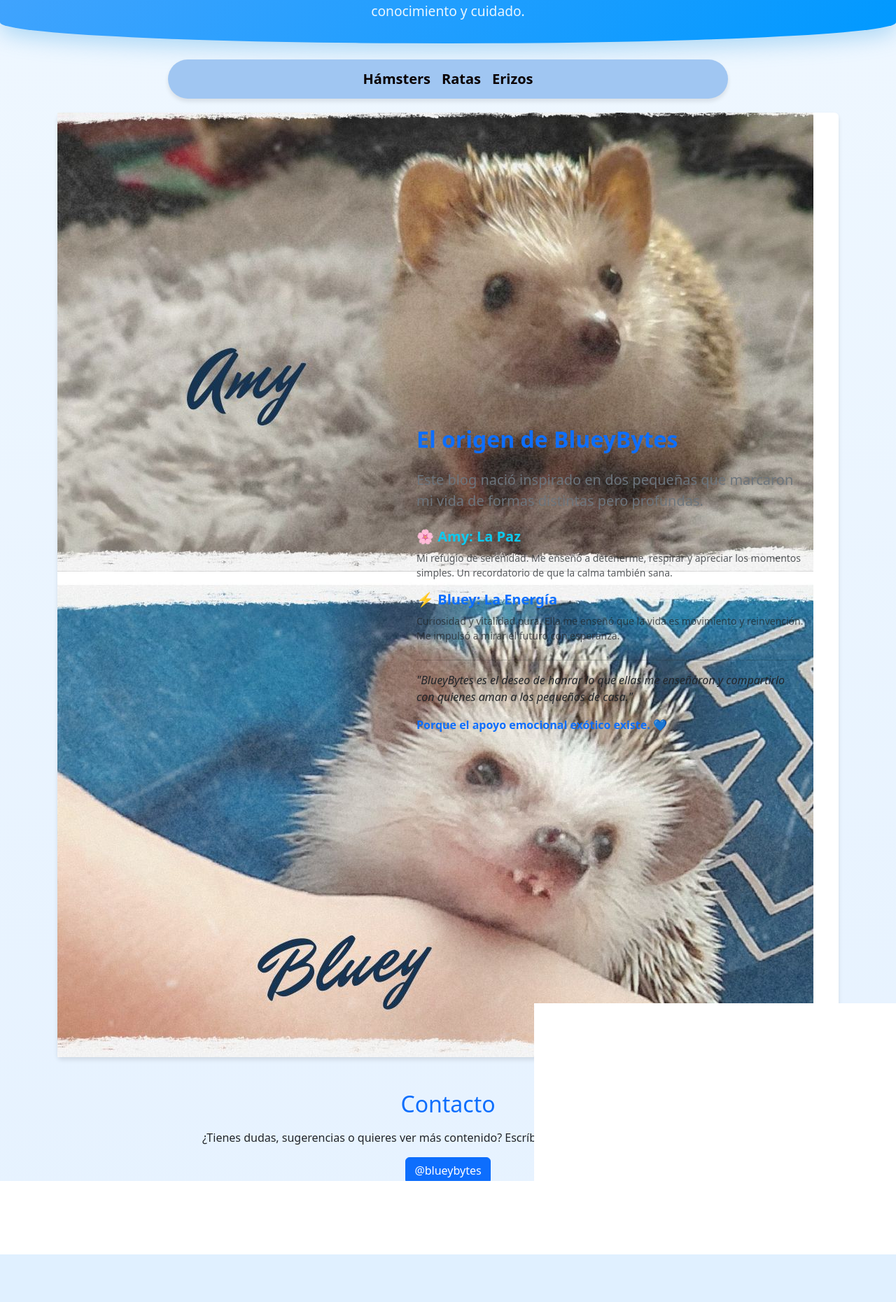
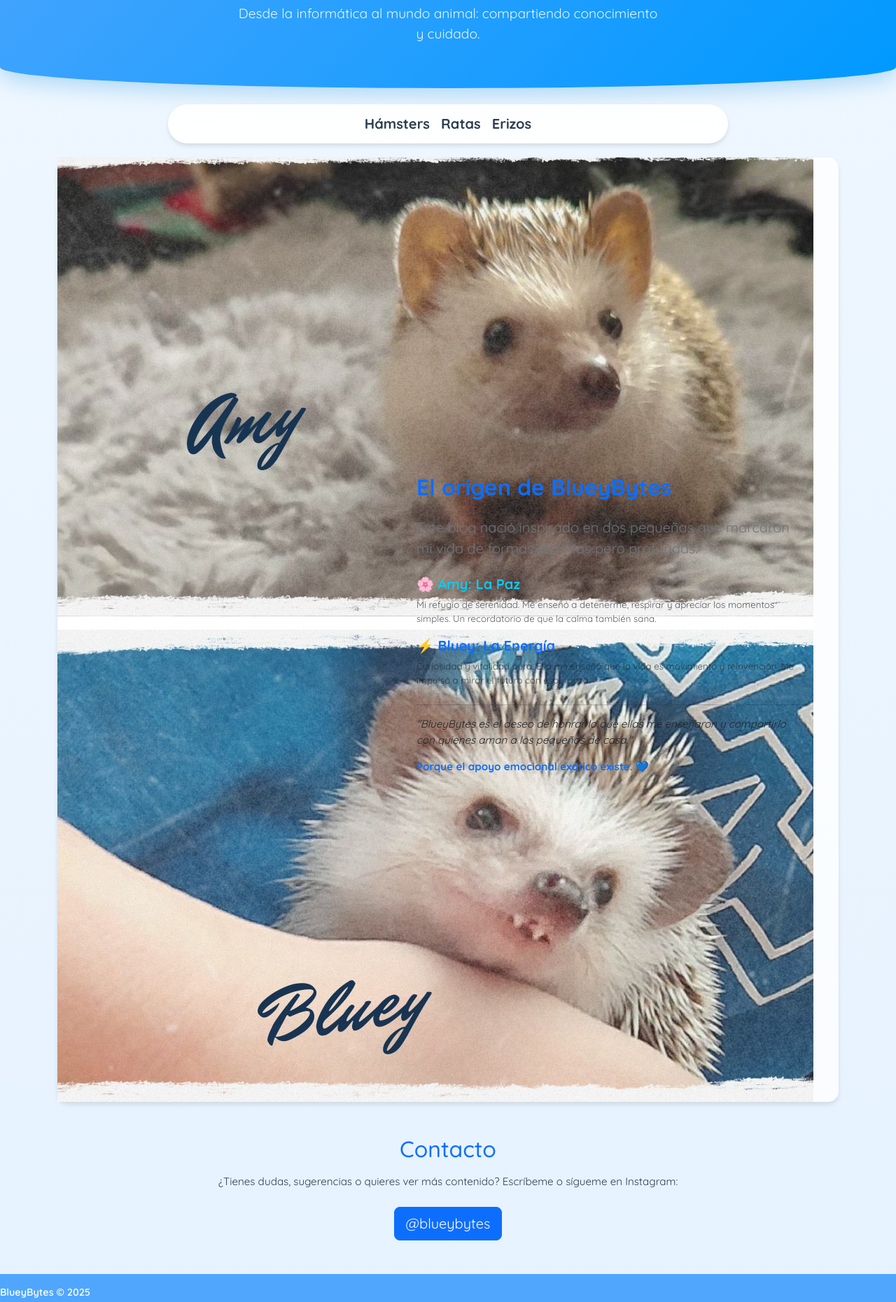
Before and after one commit to Ignnacia17/blueybytes.github.io, a plain HTML site: page index.html in a window 1280 px wide. Shown: the part 345-2206 px from the top of the page at 70% size. Before the commit the page ends 2138 px from the top, so only its background shows below. Drawn offline with nearby package versions, Linux system fonts and the light colour scheme.

Commit message:
Update index.html

```diff
--- a/index.html
+++ b/index.html
@@ -1,58 +1,25 @@
 <!DOCTYPE html>
 <html lang="es">
-<link rel="stylesheet" href="css.css">
-<link href="https://fonts.googleapis.com/css2?family=Quicksand:wght@400;600;700&display=swap" rel="stylesheet">
   <head>
     <meta charset="UTF-8" />
     <meta name="viewport" content="width=device-width, initial-scale=1" />
     <title>BlueyBytes</title>
 
-    <!-- Bootstrap CSS -->
     <link href="https://cdn.jsdelivr.net/npm/bootstrap@5.3.3/dist/css/bootstrap.min.css" rel="stylesheet">
 
-    <style>
-      body {
-        background-color: #e0f0ff;
-      }
-      header {
-        background-color: #88bcf0;
-        color: white;
-        padding: 2rem 0;
-        text-align: center;
-      }
-      footer {
-        background-color: #50a6fd;
-        color: white;
-        text-align: center;
-        padding: 1rem 0;
-        margin-top: 3rem;
-      }
-      .navbar {
-        background-color: #a0c6f2 !important;
-      }
-      .navbar-nav .nav-link {
-        color: rgb(10, 0, 0) !important;
-        font-weight: bold;
-      }
-      .navbar-nav .nav-link:hover {
-        background-color: #5196e6;
-        border-radius: 5px;
-      }
-    </style>
+    <link href="https://fonts.googleapis.com/css2?family=Quicksand:wght@400;600;700&display=swap" rel="stylesheet">
+    <link rel="stylesheet" href="css.css">
   </head>
   <body>
 
-    <!-- Header -->
     <header>
       <div class="container">
         <img src="Logo Oficial.jpg" alt="Logo BlueyBytes" class="logo-destacado">
-
         <h1>BlueyBytes</h1>
         <p>Desde la informática al mundo animal: compartiendo conocimiento y cuidado.</p>
       </div>
     </header>
 
-    <!-- Navbar -->
     <nav class="navbar navbar-expand-lg navbar-light">
       <div class="container">
         <button class="navbar-toggler" type="button" data-bs-toggle="collapse" data-bs-target="#navbarNav">
@@ -68,6 +35,7 @@
       </div>
     </nav>
 
+    <main>
 
       <section id="historia" class="mb-5">
         <div class="container">
@@ -124,18 +92,17 @@
       <section id="contacto" class="mb-5 text-center">
         <h2 class="text-primary mb-3">Contacto</h2>
         <p>¿Tienes dudas, sugerencias o quieres ver más contenido? Escríbeme o sígueme en Instagram:</p>
-        <a href="https://www.instagram.com/blueybytes/" target="_blank" class="btn btn-primary">
+        <a href="https://www.instagram.com/blueybytes/" target="_blank" class="btn btn-primary btn-lg mt-2">
           <i class="bi bi-instagram"></i> @blueybytes
         </a>
       </section>
+
     </main>
 
-    <!-- Footer -->
     <footer>
       <p class="mb-0">BlueyBytes © 2025</p>
     </footer>
 
-    <!-- Bootstrap JS -->
     <script src="https://cdn.jsdelivr.net/npm/bootstrap@5.3.3/dist/js/bootstrap.bundle.min.js"></script>
   </body>
 </html>
```
Lines whose indentation alone changed are shown as unchanged.
